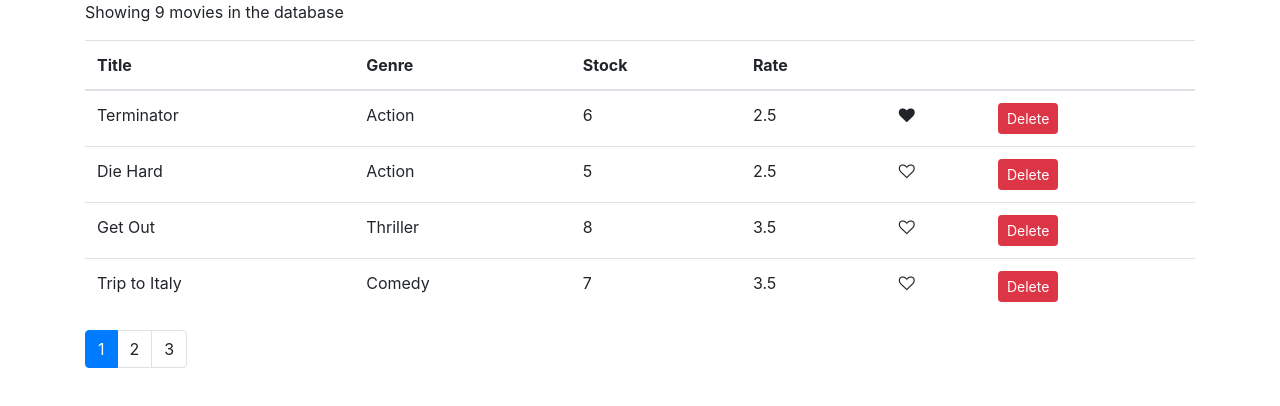
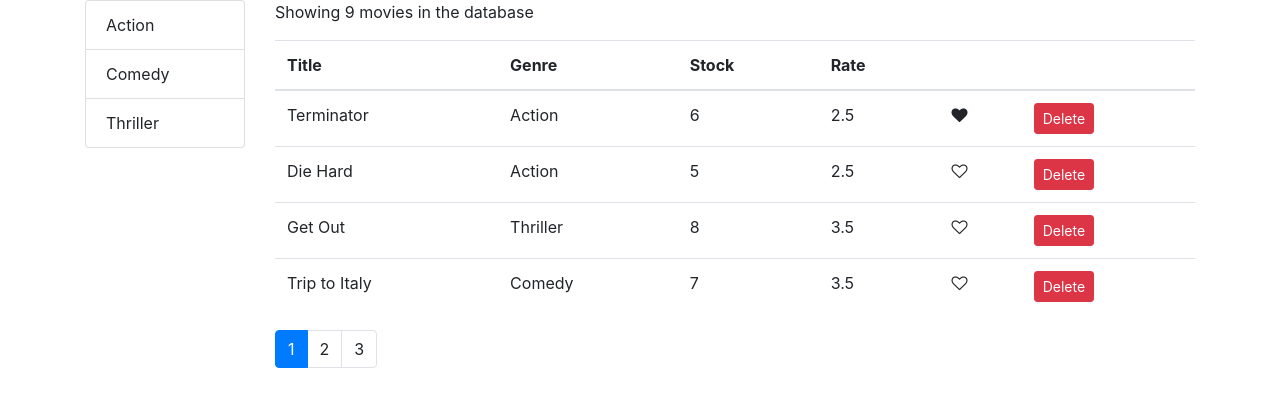
Before and after one commit to faraz2891/react_vidly, a React (Create React App) app: page /movies/1 in a window 1280 px wide. Shown: the top 406 px of the page. Built offline with nearby package versions, Linux system fonts and the light colour scheme.

Commit message:
added listGroup component and it interface props and also updated default props to it

```diff
--- /dev/null
+++ b/src/components/common/listGroup.jsx
@@ -0,0 +1,21 @@
+import React from "react";
+
+const ListGroup = props => {
+  const { items, textProperty, valueProperty } = props;
+  return (
+    <ul className="list-group">
+      {items.map(item => (
+        <li key={item[valueProperty]} className="list-group-item">
+          {item[textProperty]}
+        </li>
+      ))}
+    </ul>
+  );
+};
+
+ListGroup.defaultProps = {
+  textProperty: "name",
+  valueProperty: "_id"
+};
+
+export default ListGroup;
--- a/src/components/movies.jsx
+++ b/src/components/movies.jsx
@@ -1,20 +1,34 @@
 import React, { Component } from "react";
 import { getMovies } from "../services/fakeMovieService";
+import { getGenres } from "../services/fakeGenreService";
 import Like from "./common/like";
+import ListGroup from "./common/listGroup";
 import Pagination from "./common/pagination";
 import { paginate } from "../utils/paginate";
 
 class Movies extends Component {
   state = {
-    movies: getMovies(),
+    movies: [],
+    genres: [],
     currentPage: 1,
     pageSize: 4
   };
+
+  componentDidMount() {
+    this.setState({
+      movies: getMovies(),
+      genres: getGenres()
+    });
+  }
 
   handlePageChange = page => {
     this.setState({
       currentPage: page
     });
+  };
+
+  handleGenreSelect = genre => {
+    console.log(genre);
   };
 
   handleLike = movie => {
@@ -39,7 +53,14 @@
 
     const movies = paginate(allMovies, currentPage, pageSize);
     return (
-      <React.Fragment>
+      <div className="row">
+        <div className="col-2">
+          <ListGroup
+            items={this.state.genres}
+            onItemSelect={this.handleGenreSelect}
+          />
+        </div>
+        <div className="col">
           <p>Showing {count} movies in the database</p>
           <table className="table">
             <thead>
@@ -83,7 +104,8 @@
             currentPage={currentPage}
             onPageChange={this.handlePageChange}
           />
-      </React.Fragment>
+        </div>
+      </div>
     );
   }
 }
```
Lines whose indentation alone changed are shown as unchanged.
